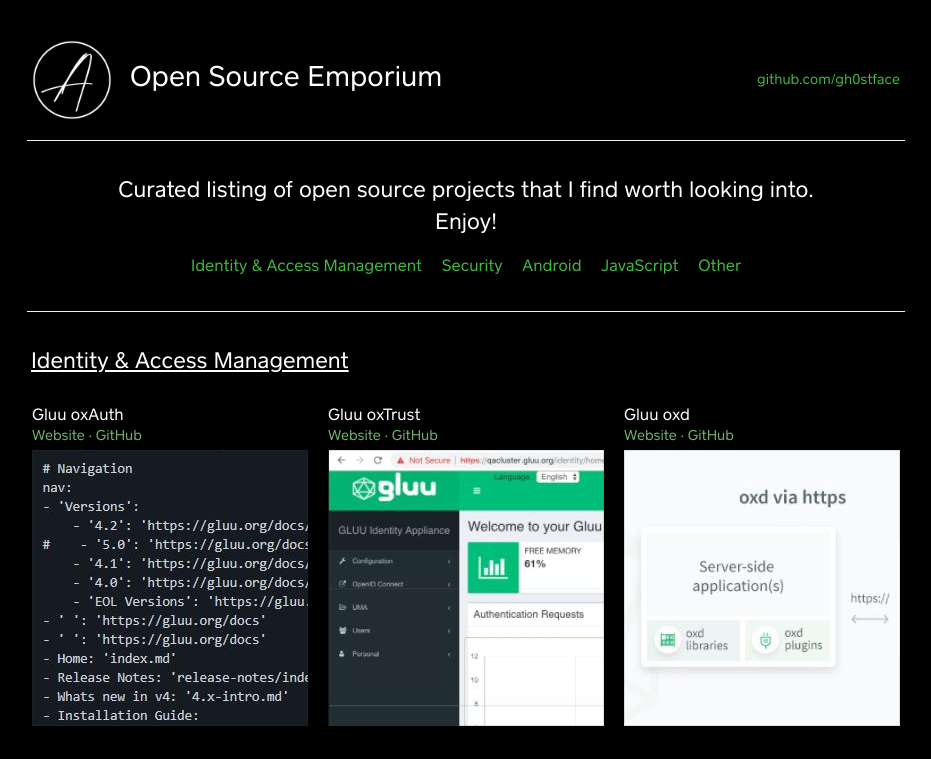
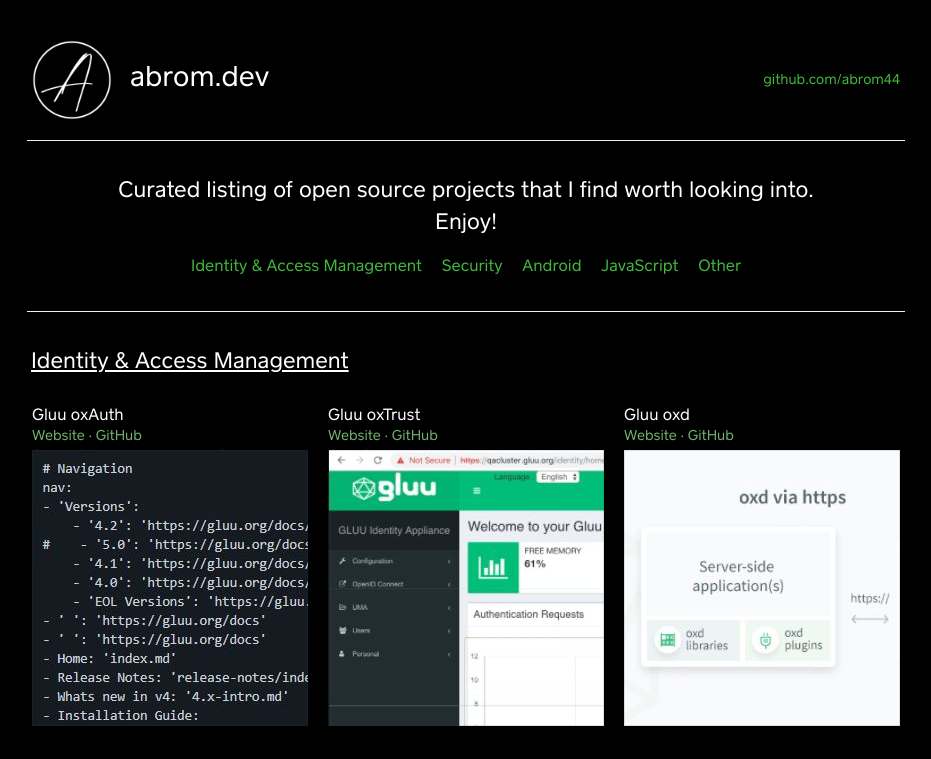
Before and after one commit to abrom44/abrom.dev, a plain HTML site: page index.html in a window 1280 px wide. Shown: the top 759 px of the page, without its empty margins (174-1105 px from the left). Drawn offline with Linux system fonts and the light colour scheme.

Commit message:
Update index.html

```diff
--- a/index.html
+++ b/index.html
@@ -19,12 +19,12 @@
               <img alt="Logo " src="/images/logo.png" />
             </div>
             <div class="profile-name">
-              <h1>Open Source Emporium</h1>
+              <h1>abrom.dev</h1>
             </div>
           </header>
           <aside class="profile-summary">
             <div class="summary-location summary-module">
-              <a href="https://github.com/gh0stface">github.com/gh0stface</a>
+              <a href="https://github.com/abrom44">github.com/abrom44</a>
             </div>
           </aside>
         </section>
@@ -340,7 +340,7 @@
               </ol>
             </div>
 
-            <a id="btn-view-full-menu" class="btn-view-full-menu" href="https://github.com/gh0stface?tab=repositories">View full list of gh0stface Repos</a>
+            <a id="btn-view-full-menu" class="btn-view-full-menu" href="https://github.com/abrom44?tab=repositories">View full list of abrom44 Repos</a>
           </article>
         </section>
       </div>
```
